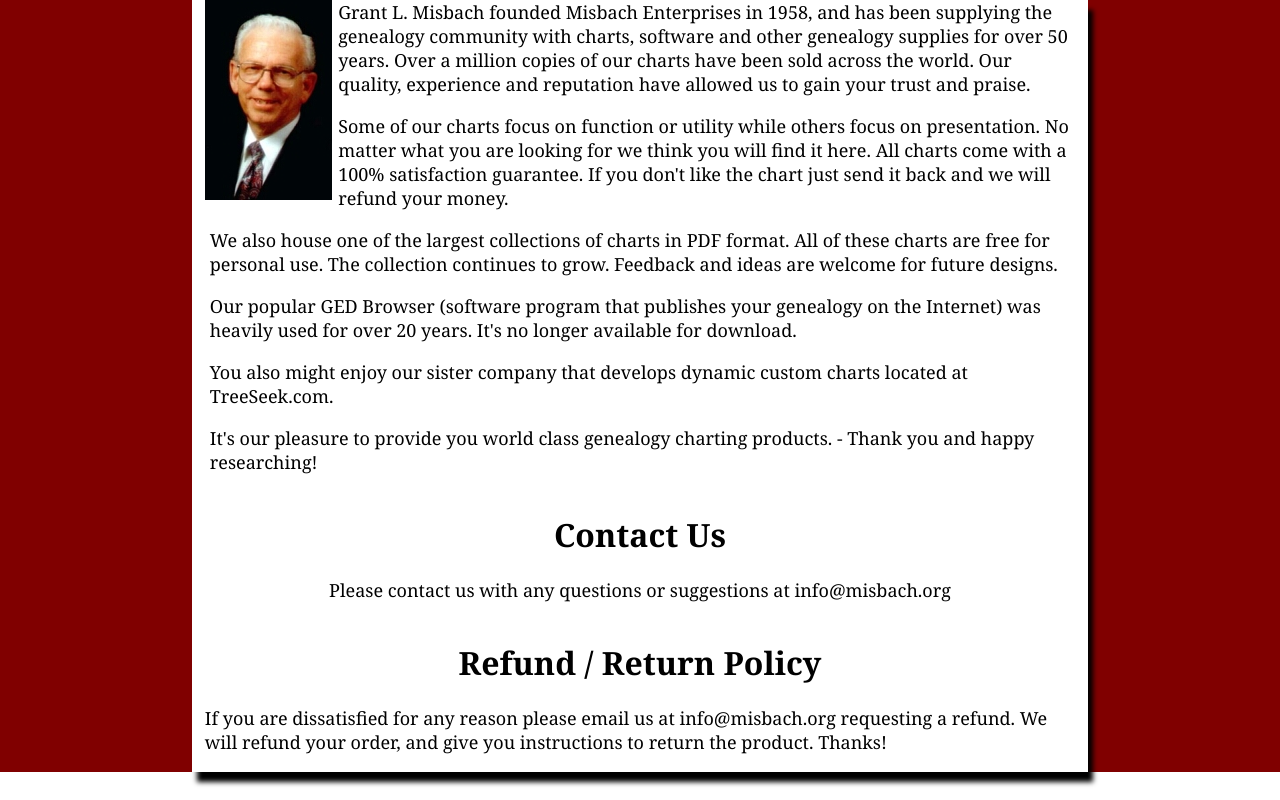
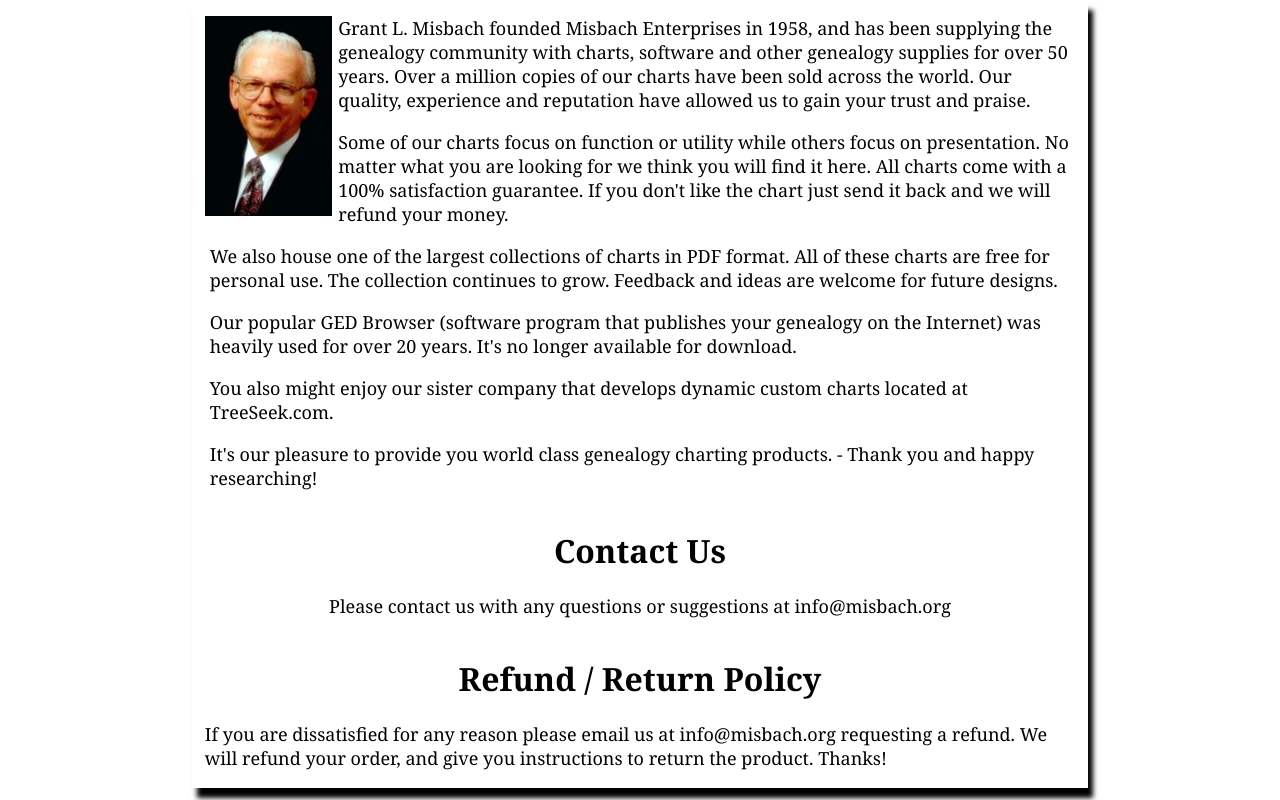
Before and after one commit to heigertd/misbach, a React (Create React App) app: page /about-contact in a window 1280 px wide. Built offline with nearby package versions, Linux system fonts and the light colour scheme.

Commit message:
about page finished

```diff
--- a/src/components/Dropdown/dropdown.css
+++ b/src/components/Dropdown/dropdown.css
@@ -7,12 +7,14 @@
     /* height: 200px; */
     /* border-top: 2px solid rgb(168, 158, 99); */
     /* border-bottom: 2px solid rgb(168, 158, 99); */
+    /* border-radius: 20px 10px 10px 20px; */
     margin-bottom: 1px;
 }
 
 .dropdown-content{
     transition: max-height 0.5s linear;
-    overflow: scroll;
+    overflow-y: scroll;
+    overflow-x: hidden;
 }
 
 .button{
--- a/src/pages/AboutContact/about-contact.css
+++ b/src/pages/AboutContact/about-contact.css
@@ -1,6 +1,7 @@
 .about-page{
-    background-color: maroon;
+    /* background-color: maroon; */
     width:100vw;
+
 }
 
 .about{
@@ -12,7 +13,9 @@
     background-color: white;
     padding-left: 1vw;
     padding-right: 1vw;
+    padding-top: 2vh;
     box-shadow: 5px 10px 5px #000000;
+
 }
 
 .image{
--- a/src/pages/Home/home.css
+++ b/src/pages/Home/home.css
@@ -49,14 +49,34 @@
 .home-content{
     display: flex;
     flex-direction: column;
-    width: 99vw;
-    height: 100vh;
+    width: 100vw;
+    min-height: 100vh;
     /* padding-top: 20vh; */
     /* background-image: url('./images/th.jpg'); */
     position: relative;
     z-index: 2;
     background-color: rgb(216, 222, 233);
 }
+
+/* width */
+::-webkit-scrollbar {
+    width: 7px;
+  }
+
+  /* Track */
+  ::-webkit-scrollbar-track {
+    background: #f1f1f1;
+  }
+
+  /* Handle */
+  ::-webkit-scrollbar-thumb {
+    background: #888;
+  }
+
+  /* Handle on hover */
+  ::-webkit-scrollbar-thumb:hover {
+    background: #555;
+  }
 
 
 /* .content{
```
